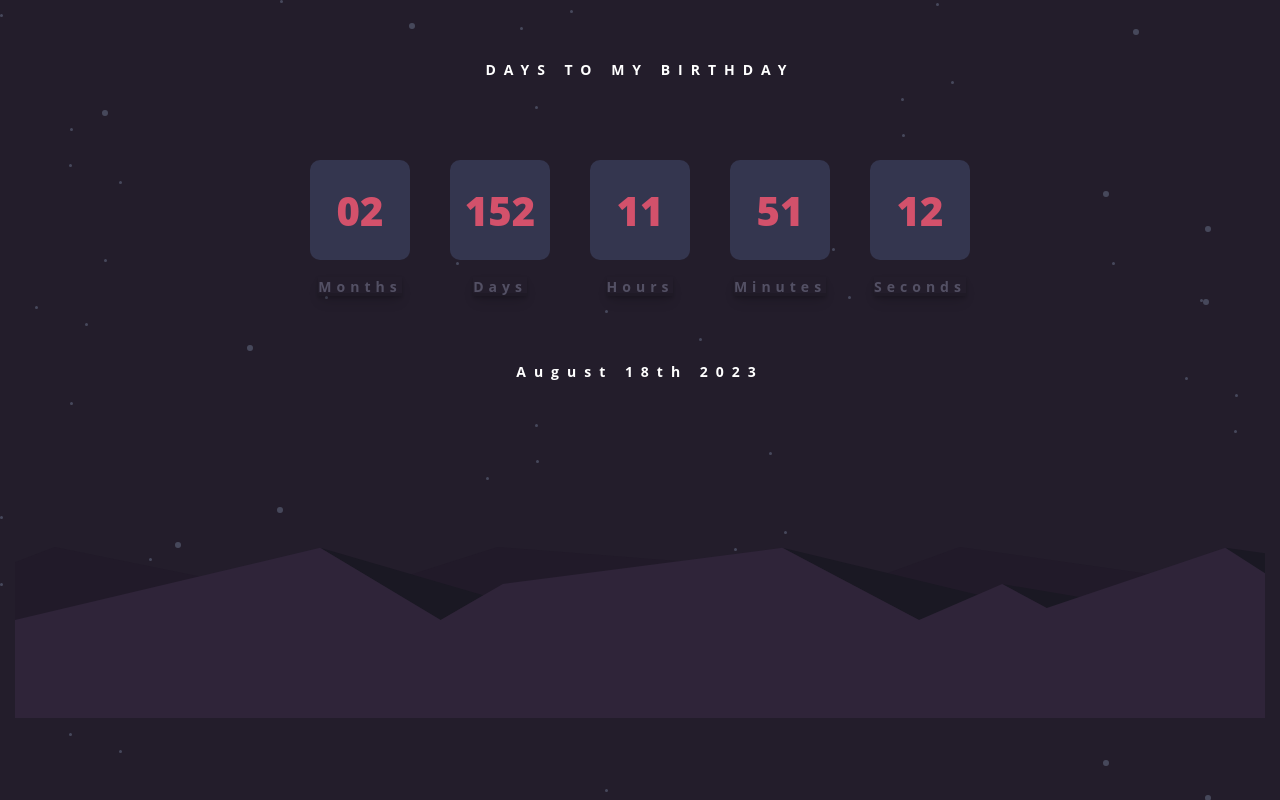
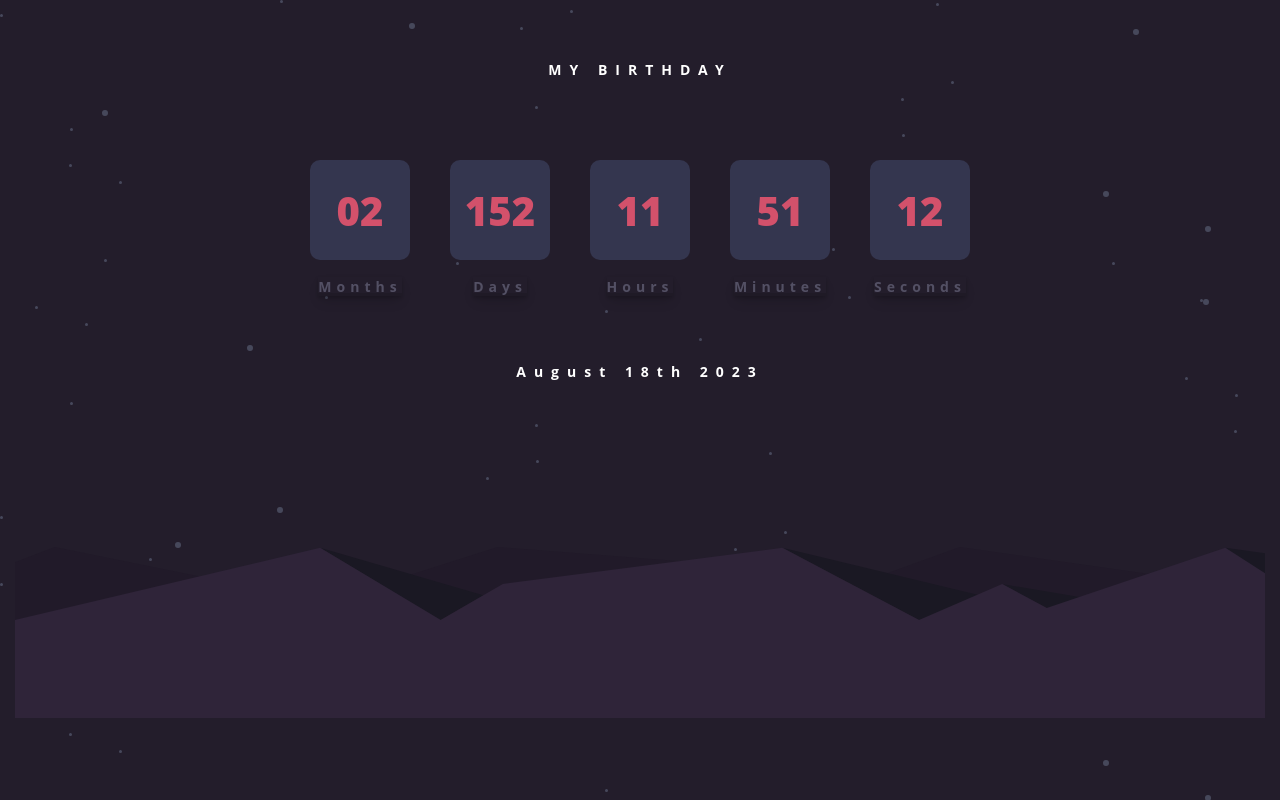
Before and after one commit to harteyhitman/countDownapp, a React (Create React App) app: page / in a window 1280 px wide. Built offline with nearby package versions, Linux system fonts and the light colour scheme.

Commit message:
my-birthday

```diff
--- a/src/App.js
+++ b/src/App.js
@@ -6,7 +6,7 @@ const App = () => {
   return (
     <div className="app">
       <div className="container">
-        <h1 className="header">DAYS TO MY BIRTHDAY </h1>
+        <h1 className="header">MY BIRTHDAY </h1>
         <Timer />
       </div>
     </div>
```
